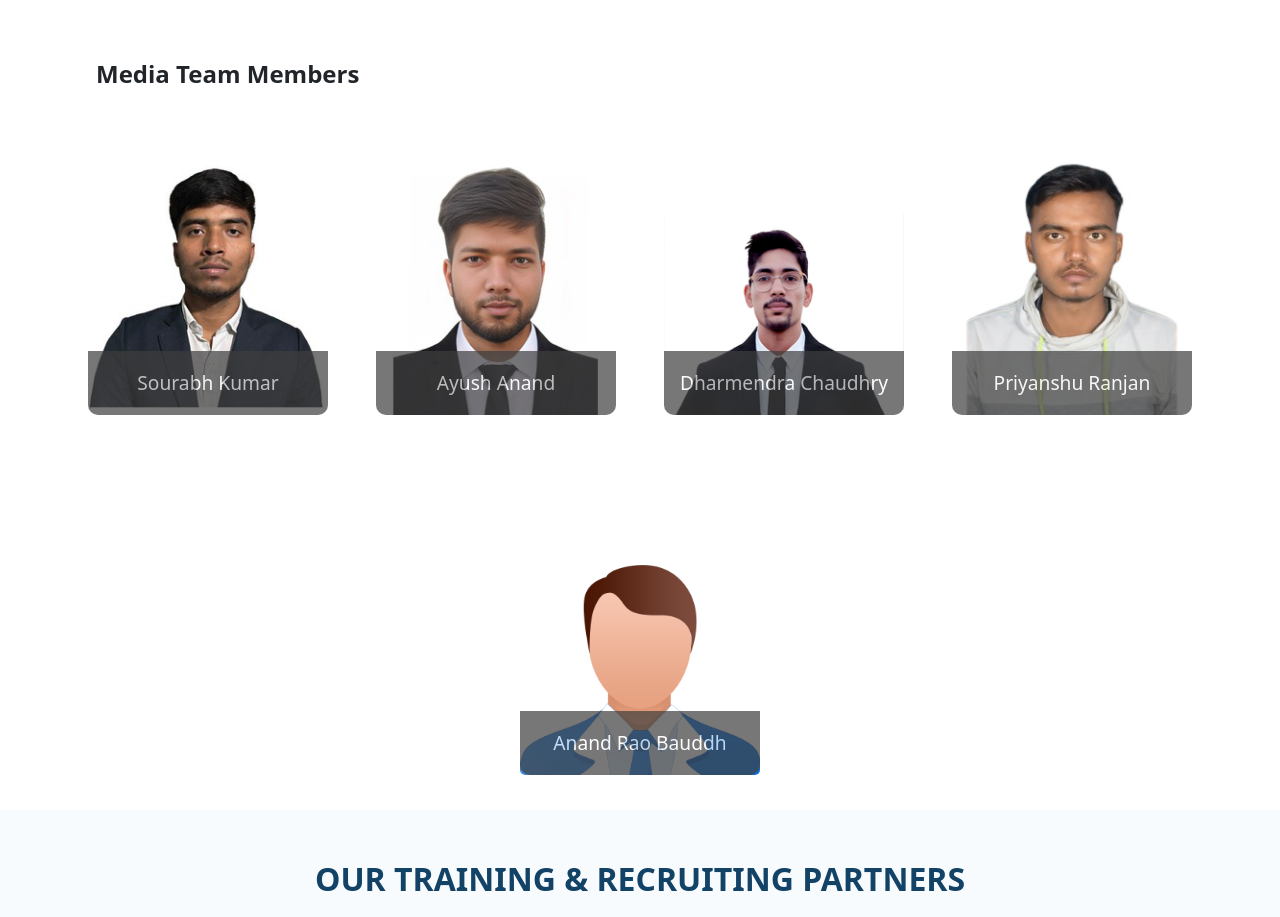
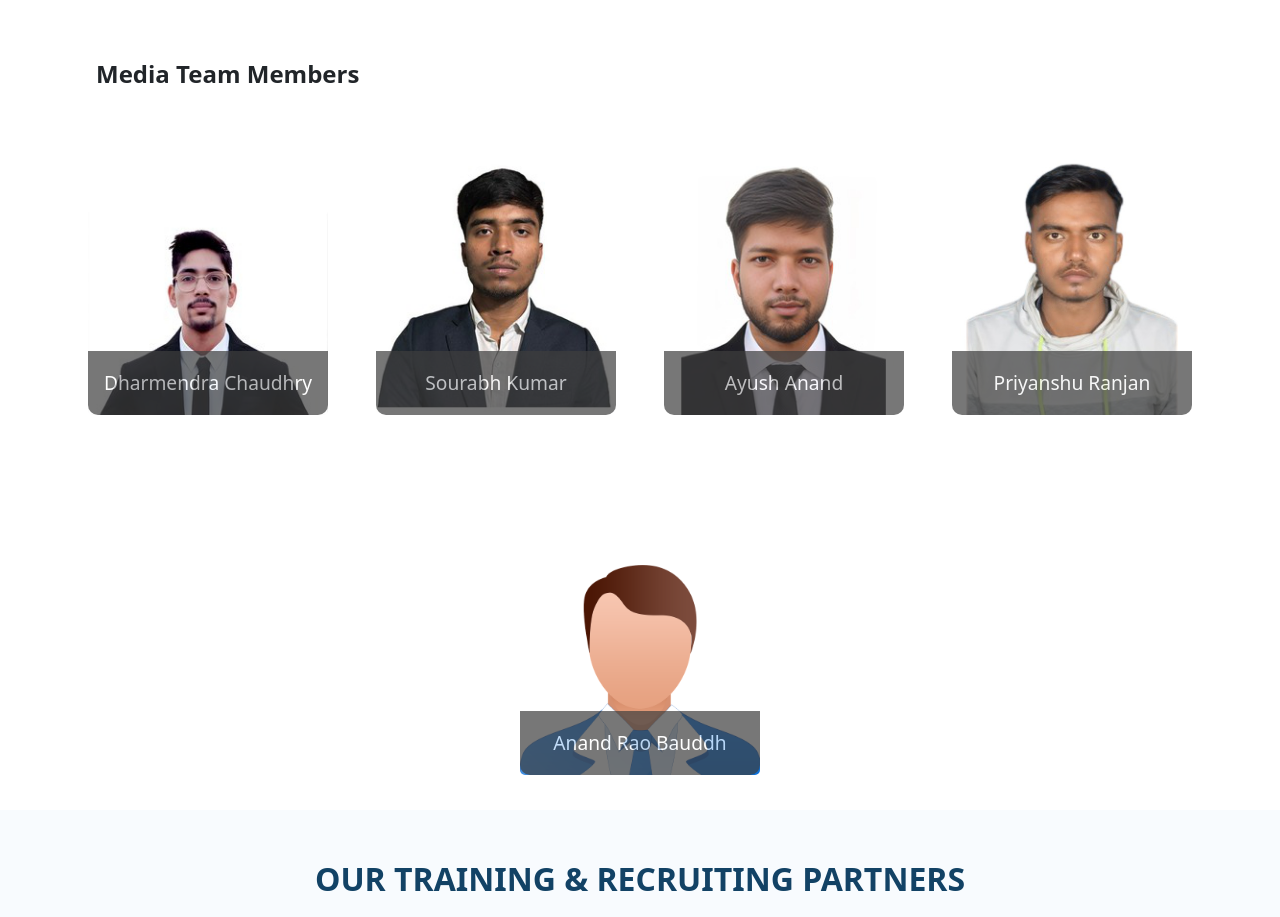
Before and after one commit to NIT-MZ/TNP-Web, a React (Create React App) app: page / in a window 1280 px wide. Shown: the part 8025-8942 px from the top of the page. Built offline with nearby package versions, Linux system fonts and the light colour scheme.

Commit message:
placement

```diff
--- a/src/components/DirectorsMessage.js
+++ b/src/components/DirectorsMessage.js
@@ -34,7 +34,7 @@ const DirectorsMessage = () => {
             Engineering, Sciences, Humanities and Social Sciences. The Institute
             is working untiringly to impart quality education that keeps pace
             with the latest advances in research and development activities. The
-            year ’23-’24 saw 85% Campus Placements. 5 students from the present
+            year ’23-’24 saw 86% Campus Placements. 5 students from the present
             3rd year BTechs are going to IIT Madras for their 4th year study and
             PhD. 4 times increase in Sponsored projects and Consultancy observed
             in ’23-’24. 100% Intern offer issued from top-notch companies and
--- a/src/components/Team.js
+++ b/src/components/Team.js
@@ -284,6 +284,13 @@ const Team = () => {
 
   const mediaMembers = [
     {
+      name: "Dharmendra Chaudhry",
+      position: "Media Team Lead",
+      branch: "ECE",
+      linkedin: " ",
+      image_name: "Dharmendra.jpeg",
+    },
+    {
       name: "Sourabh Kumar ",
       position: "Media Members",
       branch: "CE",
@@ -297,13 +304,7 @@ const Team = () => {
       linkedin: "www.linkedin.com/in/ayushanandd",
       image_name: "ayush_anand.png",
     },
-    {
-      name: "Dharmendra Chaudhry",
-      position: "Media Team Lead",
-      branch: "ECE",
-      linkedin: " ",
-      image_name: "Dharmendra.jpg",
-    },
+
     {
       name: "Priyanshu Ranjan",
       position: "Media Members",
```
Also changed, not shown: public/assets/img/team/dharmendra.jpeg (added).
